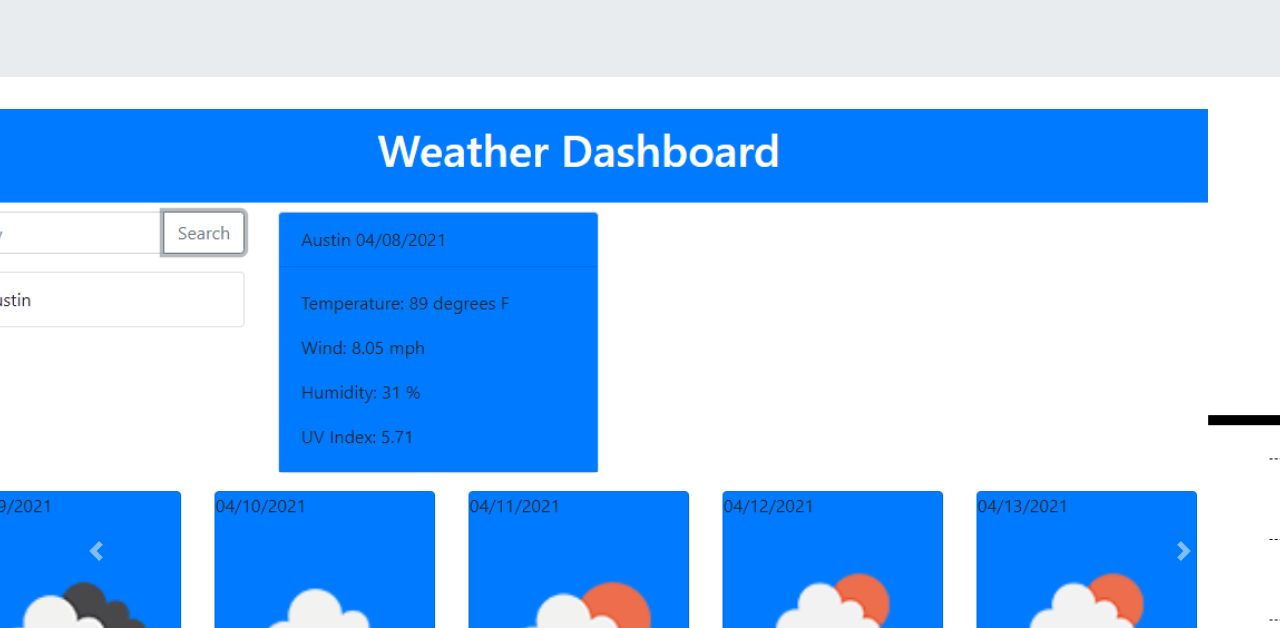
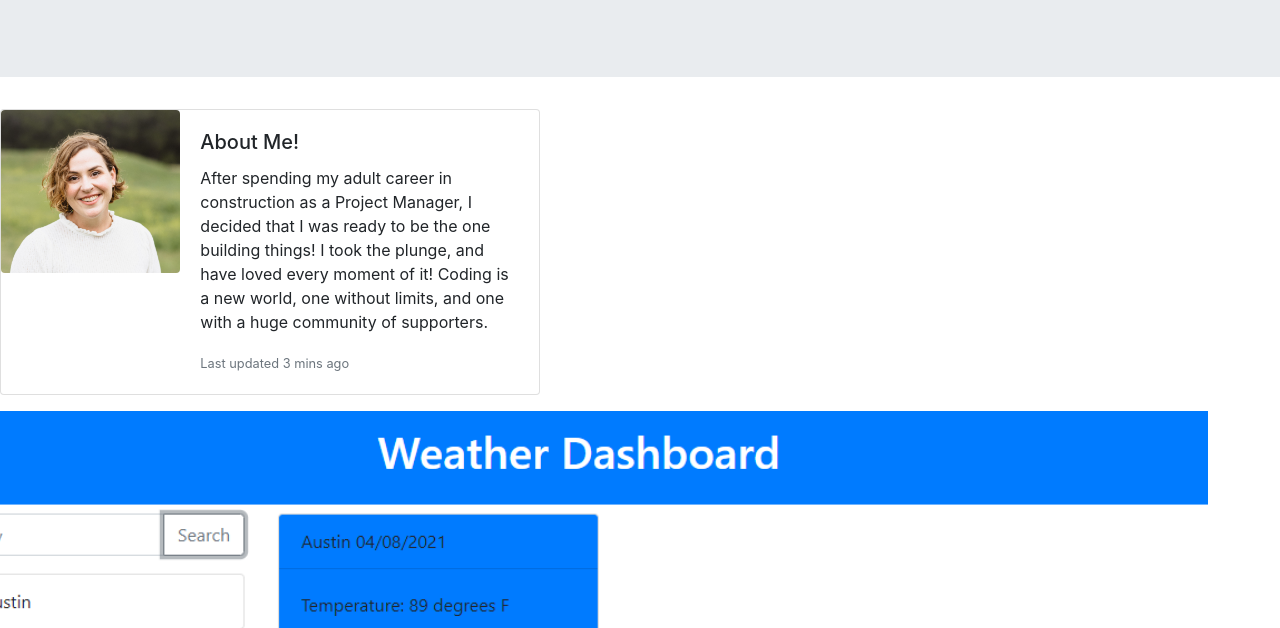
Before and after one commit to jenna4285/JennaGarrison, a plain HTML site: page index.html in a window 1280 px wide. Shown: the part 172-800 px from the top of the page. Drawn offline with nearby package versions, Linux system fonts and the light colour scheme.

Commit message:
updated html

```diff
--- a/index.html
+++ b/index.html
@@ -17,6 +17,21 @@
     </div>
     <!-- Nav Bar -->
     <!-- about me -->
+    <div class="card mb-3" style="max-width: 540px;">
+      <div class="row no-gutters">
+        <div class="col-md-4">
+          <img src="/Images/currentphoto.jpg" alt="Person Smiling at Camera" class="rounded float-left card-img">
+        </div>
+        <div class="col-md-8">
+          <div class="card-body">
+            <h5 class="card-title">About Me!</h5>
+            <p class="card-text">After spending my adult career in construction as a Project Manager, I decided that I was ready to be the one building things! I took the plunge, and have loved every moment of it! Coding is a new world, one without limits, and one with a huge community of supporters.</p>
+            <p class="card-text"><small class="text-muted">Last updated 3 mins ago</small></p>
+          </div>
+        </div>
+      </div>
+    </div>
+    <!-- Project Carousel -->
     <div id="carouselExampleCaptions" class="carousel slide" data-ride="carousel">
       <ol class="carousel-indicators">
         <li data-target="#carouselExampleCaptions" data-slide-to="0" class="active"></li>
```
Also changed, not shown: Images/currentphoto.jpg (added).
